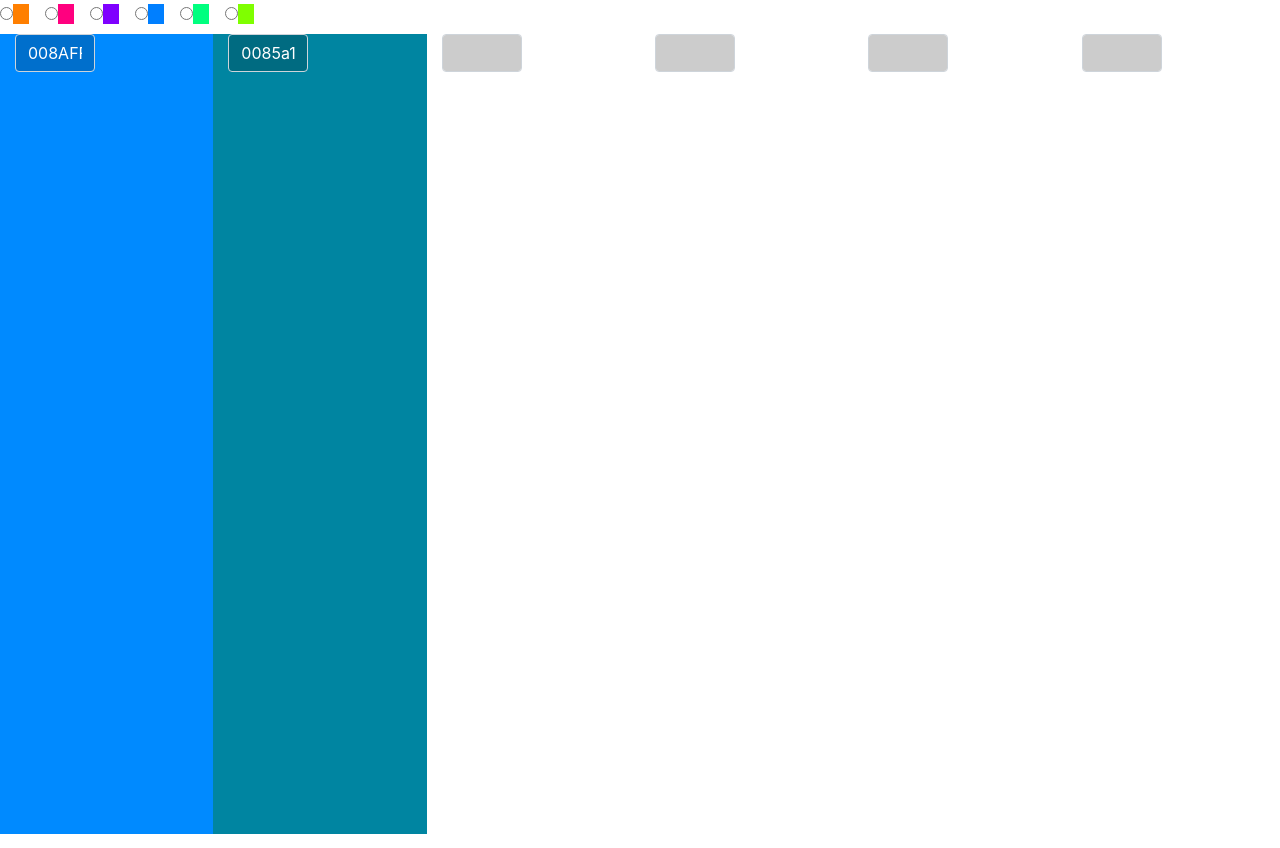
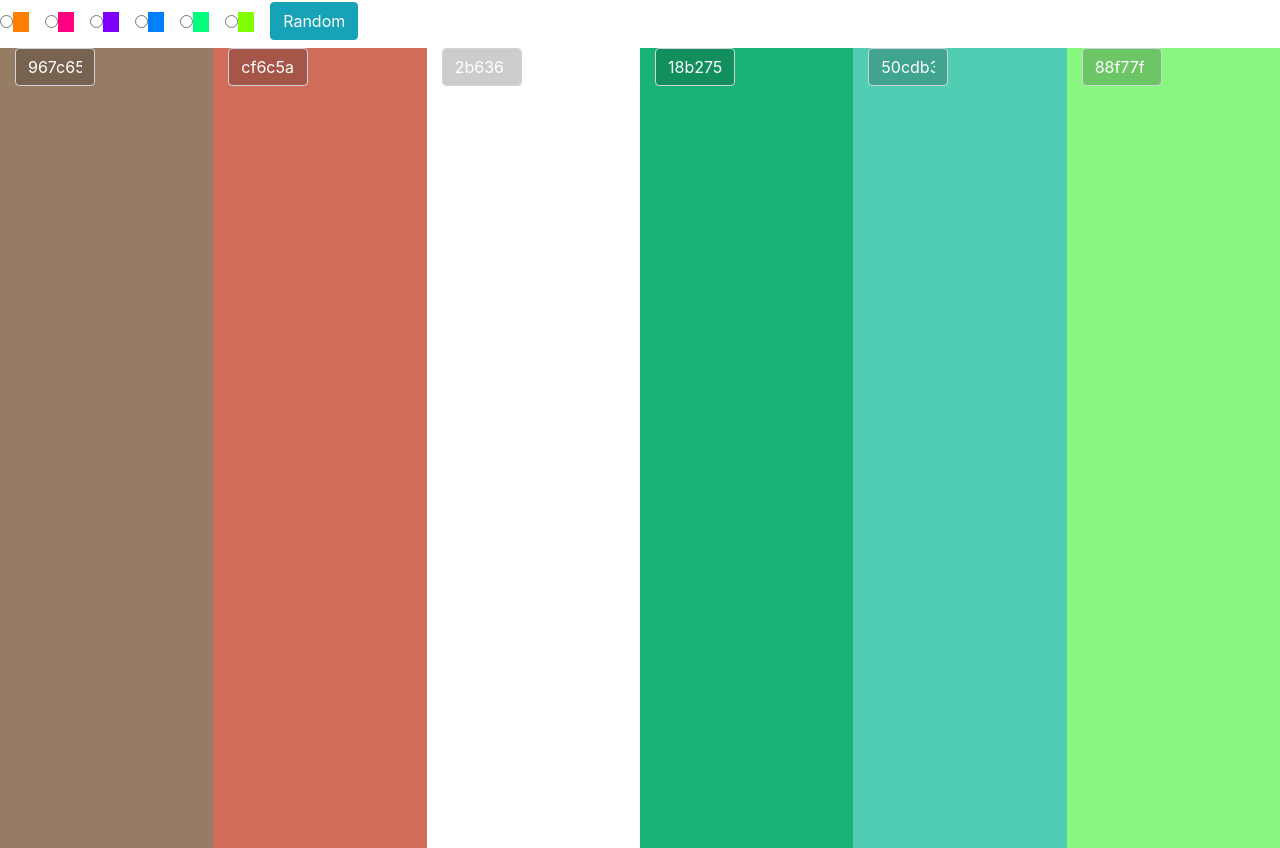
Before and after one commit to knmzmrml/color, a plain HTML site: page docs/index.html in a window 1280 px wide. Shown: the part 54-902 px from the top of the page. Drawn offline with nearby package versions, Linux system fonts and the light colour scheme.

Commit message:
ランダム色設定ボタンを追加

```diff
--- a/docs/index.html
+++ b/docs/index.html
@@ -16,15 +16,18 @@
 </head>
 <script>
 	$(function(){
-		$('input[name=colorcode]').each(function(idx, elm){
-			change_bg($(elm));
-		});
+		set_random_color();
 
 		$('input[name=colorcode]').on('change', function() {
 			change_bg($(this));
 		});
+
 		$('input[name=radio]').on('change', function() {
 			change_hue();
+		});
+
+		$('input[name=random_btn]').on('click', function() {
+			set_random_color();
 		});
 
 		function change_bg(elm) {
@@ -51,7 +54,17 @@
 					change_bg($(elm));
 				}
 			});
+		}
 
+		function set_random_color() {
+			$('input[name=colorcode]').each(function(idx, elm){
+				var new_color = '';
+				for (var i = 0; i < 3; i++) {
+					new_color = new_color + (Math.floor(Math.random() * 256)).toString(16);
+				}
+				$(elm).val(new_color);
+				change_bg($(elm));
+			});
 		}
 
 	});
@@ -60,34 +73,22 @@
 	<h1>Color Adjuster</h1>
 	<div class="container-fluid">
 		<div class="row">
-			<div class="col-xs-2">
-				<label class="radio-inline"><input type="radio" name="radio" value="rgb"><span class="rgb">　</span>　</label>
-			</div>
-			<div class="col-xs-2">
-				<label class="radio-inline"><input type="radio" name="radio" value="rbg"><span class="rbg">　</span>　</label>
-			</div>
-			<div class="col-xs-2">
-				<label class="radio-inline"><input type="radio" name="radio" value="brg"><span class="brg">　</span>　</label>
-			</div>
-			<div class="col-xs-2">
-				<label class="radio-inline"><input type="radio" name="radio" value="bgr"><span class="bgr">　</span>　</label>
-			</div>
-			<div class="col-xs-2">
-				<label class="radio-inline"><input type="radio" name="radio" value="gbr"><span class="gbr">　</span>　</label>
-			</div>
-			<div class="col-xs-2">
-				<label class="radio-inline"><input type="radio" name="radio" value="grb"><span class="grb">　</span>　</label>
-			</div>
-			<!-- <input type="text" class="form-control" name="diff" value="0"> -->
+			<label class="radio-inline pt-2"><input type="radio" name="radio" value="rgb"><span class="rgb">　</span>　</label>
+			<label class="radio-inline pt-2"><input type="radio" name="radio" value="rbg"><span class="rbg">　</span>　</label>
+			<label class="radio-inline pt-2"><input type="radio" name="radio" value="brg"><span class="brg">　</span>　</label>
+			<label class="radio-inline pt-2"><input type="radio" name="radio" value="bgr"><span class="bgr">　</span>　</label>
+			<label class="radio-inline pt-2"><input type="radio" name="radio" value="gbr"><span class="gbr">　</span>　</label>
+			<label class="radio-inline pt-2"><input type="radio" name="radio" value="grb"><span class="grb">　</span>　</label>
+			<input type="button" class="btn btn-info mb-2" name="random_btn" value="Random">
 		</div>
 	</div>
 	<div class="container-fluid color">
 		<div class="row form-group">
 			<div class="col-sm-2">
-				<input type="text" class="form-control colorcode" name="colorcode" value="008AFF">
+				<input type="text" class="form-control colorcode" name="colorcode" value="">
 			</div>
 			<div class="col-sm-2">
-				<input type="text" class="form-control colorcode" name="colorcode" value="0085a1">
+				<input type="text" class="form-control colorcode" name="colorcode" value="">
 			</div>
 			<div class="col-sm-2">
 				<input type="text" class="form-control colorcode" name="colorcode" value="">
```
